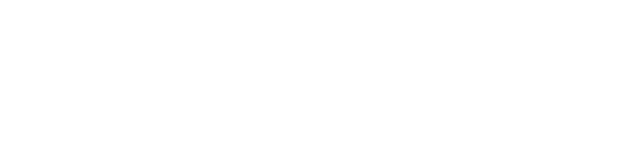
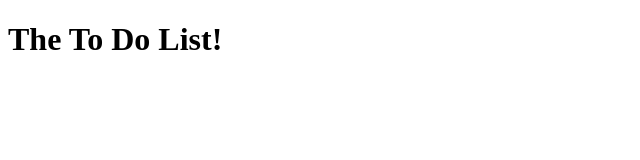
Before and after one commit to BentoTran/to-do-project, a plain HTML site: page index.html in a window 1280 px wide. Shown: the whole page, without its empty margins (0-640 px from the left). Drawn offline with Linux system fonts and the light colour scheme.

Commit message:
I have now added the first heading

```diff
--- a/index.html
+++ b/index.html
@@ -7,6 +7,7 @@
   <title>Document</title>
 </head>
 <body>
+  <h1> The To Do List!</h1>
 <script src="./index.js"></script>
 
 </body>
```
